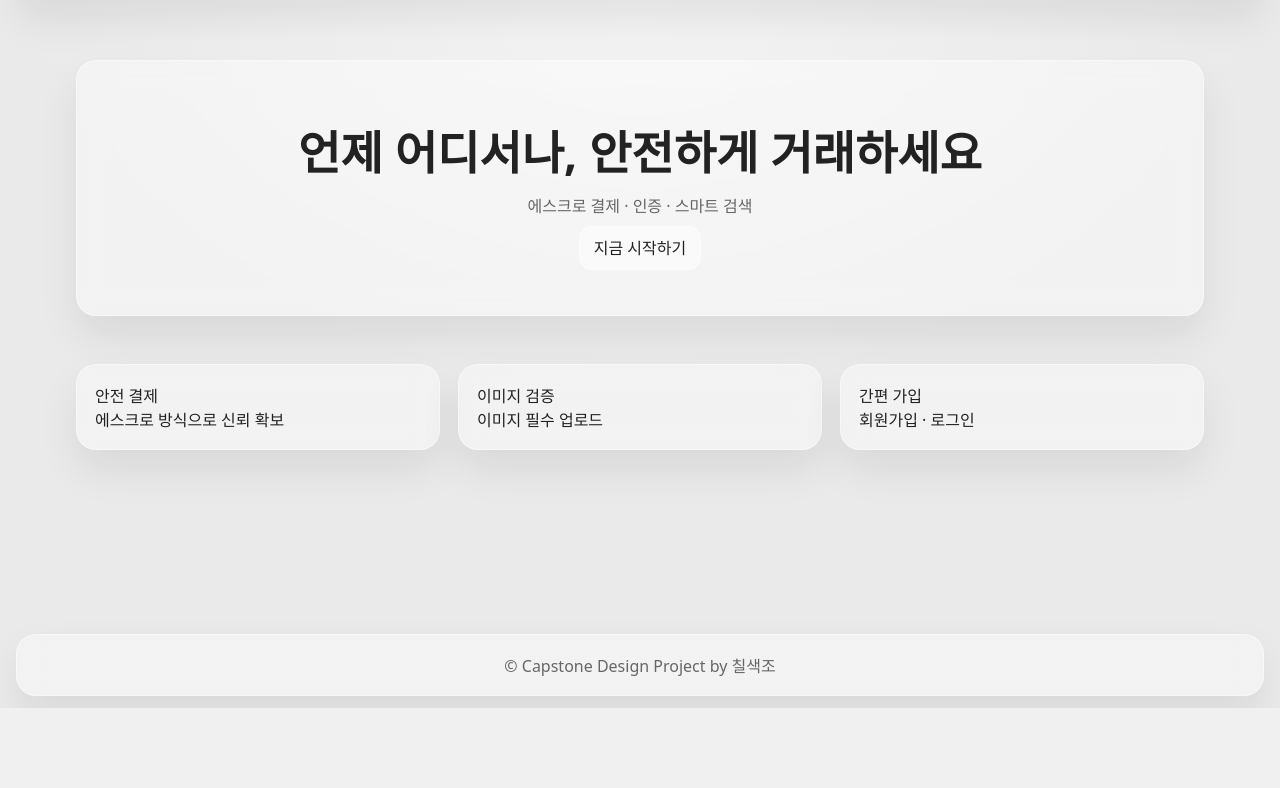
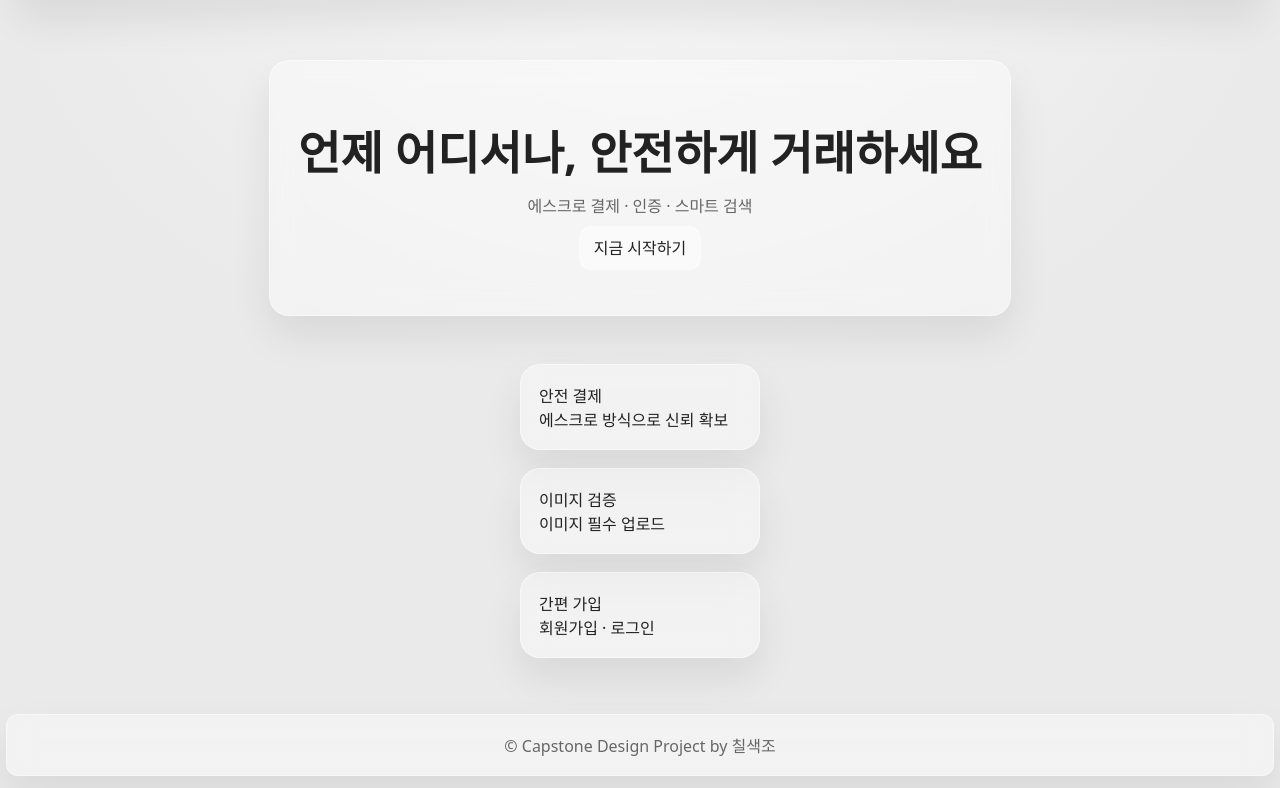
Before and after one commit to Seong3056/jungo, a Django app: page / in a window 1280 px wide. Shown: the part 92-880 px from the top of the page. Before the commit the page ends 800 px from the top, so only its background shows below. Run offline with Django 5.2, Linux system fonts and the light colour scheme.

Commit message:
상품상세페이지 개선

```diff
--- a/static/css/base/typography.css
+++ b/static/css/base/typography.css
@@ -49,7 +49,7 @@
 	display: flex;
 	flex-direction: column;
 	justify-content: flex-start;
-	align-items: stretch;
+	align-items: center;
 	padding: 20px;
 	box-sizing: border-box;
 	width: 100%;
--- a/static/css/components/buttons.css
+++ b/static/css/components/buttons.css
@@ -9,9 +9,10 @@
 	transition: background .2s ease;
 }
 .container > .btn {
-	margin-top: 10px;
-	width: 100%;
+	margin-top: 24px;
+	max-width: 1200px;
 	text-align: center;
+
 }
 .btn:hover { background: rgba(255, 255, 255, .7); }
 .btn--active { outline: 2px solid var(--accent); }
--- a/static/css/layout/header.css
+++ b/static/css/layout/header.css
@@ -16,7 +16,8 @@
 	text-align: center;
 	color: var(--muted);
 	padding: 18px;
-	margin: 12px 16px;
+	margin: 12px 6px;
+	border-radius: 12px;
 }
 
 .brand {
```
Also changed, not shown: listings/migrations/0002_listing_capture_image_listing_used_low_price.py (added).
